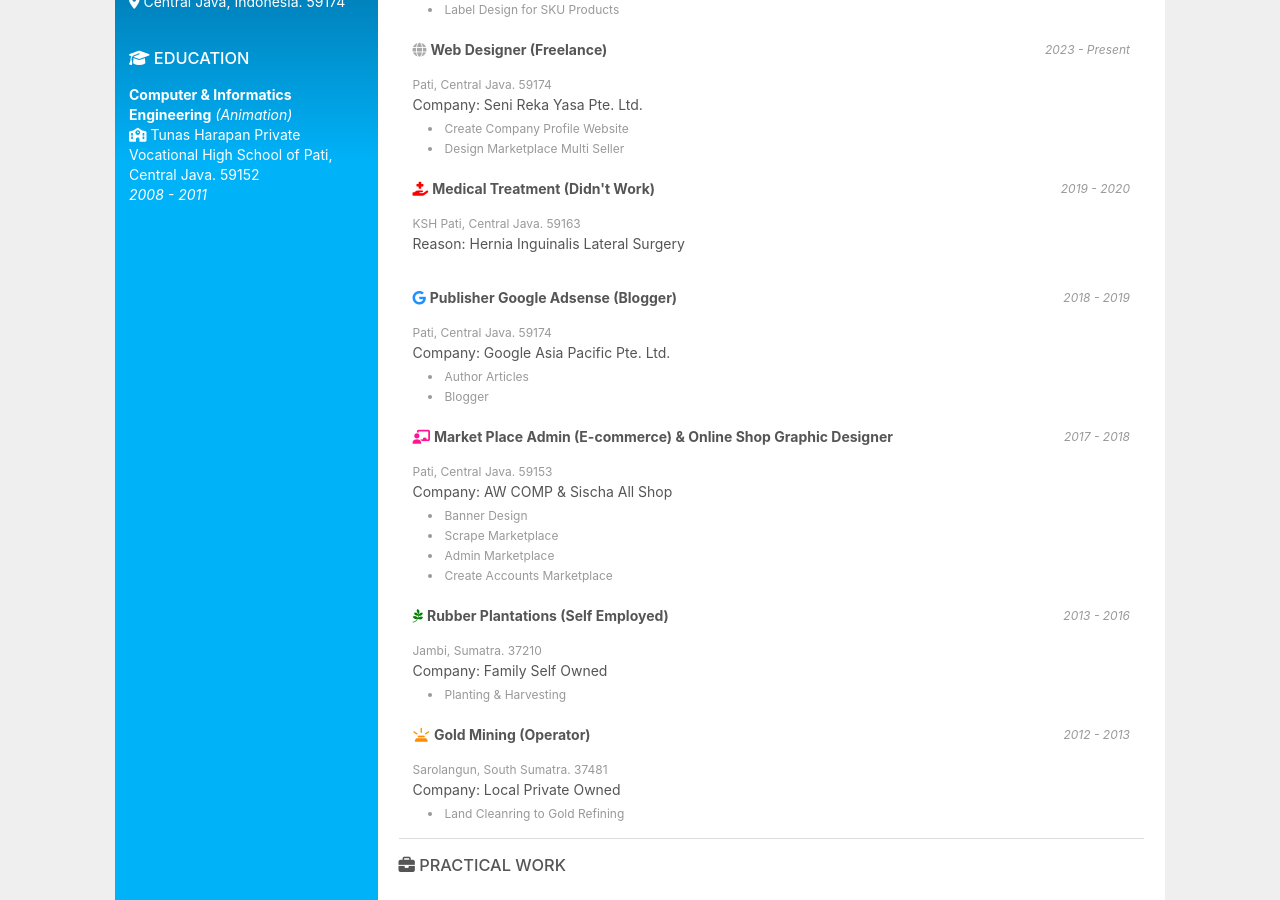
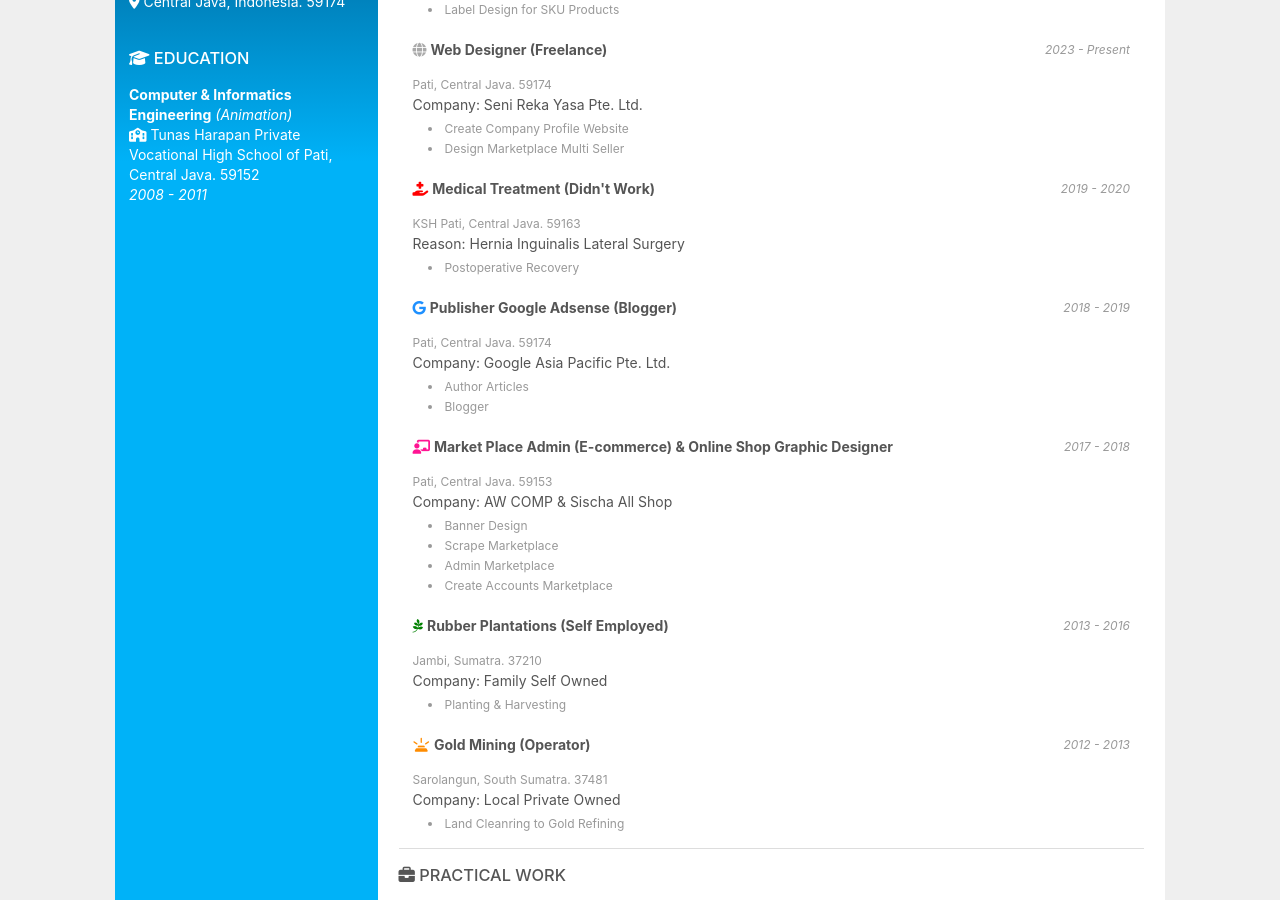
Before and after one commit to j5sacolasembalagens-pixel/xkhujztrbowverbtqv9mmmgnutuqjjakzdfafbwww, a Jekyll site: the page built from index.html, in a window 1280 px wide and 900 px high, scrolled down 492 px. Built offline with Jekyll 4.4.1, drawn with Linux system fonts in a browser that asks for light colours; nearby versions of some CDN libraries.

Commit message:
Update index.html

```diff
--- a/index.html
+++ b/index.html
@@ -79,6 +79,9 @@
     </div>
     <p><span class="span">KSH Pati, Central Java. 59163</span><br/>
     Reason: Hernia Inguinalis Lateral Surgery</p>
+      <div class="lst">
+      <li>Postoperative Recovery</li>
+      </div>
     <br/>
     <i class="fa-brands fa-google" style="color:dodgerblue;"></i> <b>Publisher Google Adsense (Blogger)</b>
     <div class="container-right">
```
